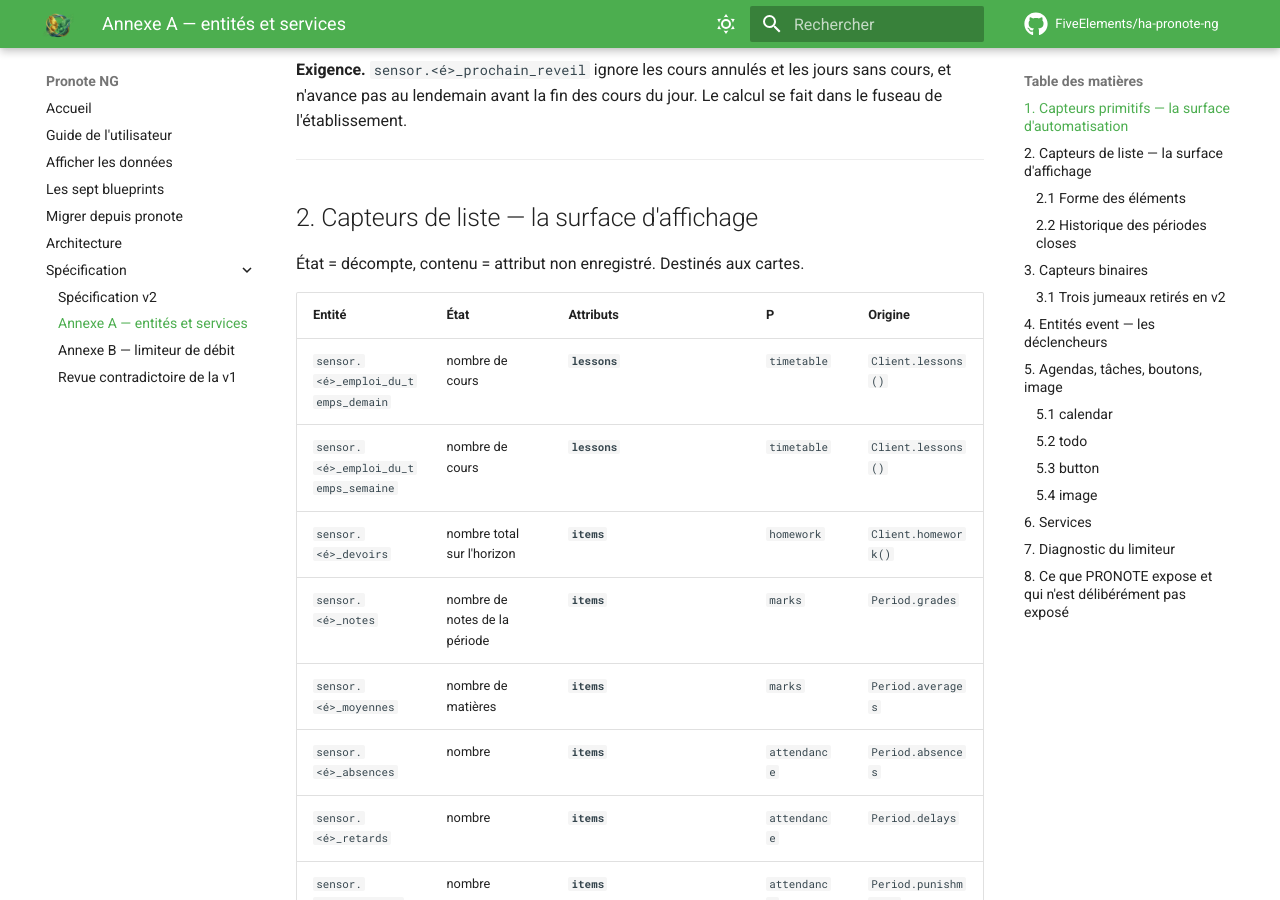
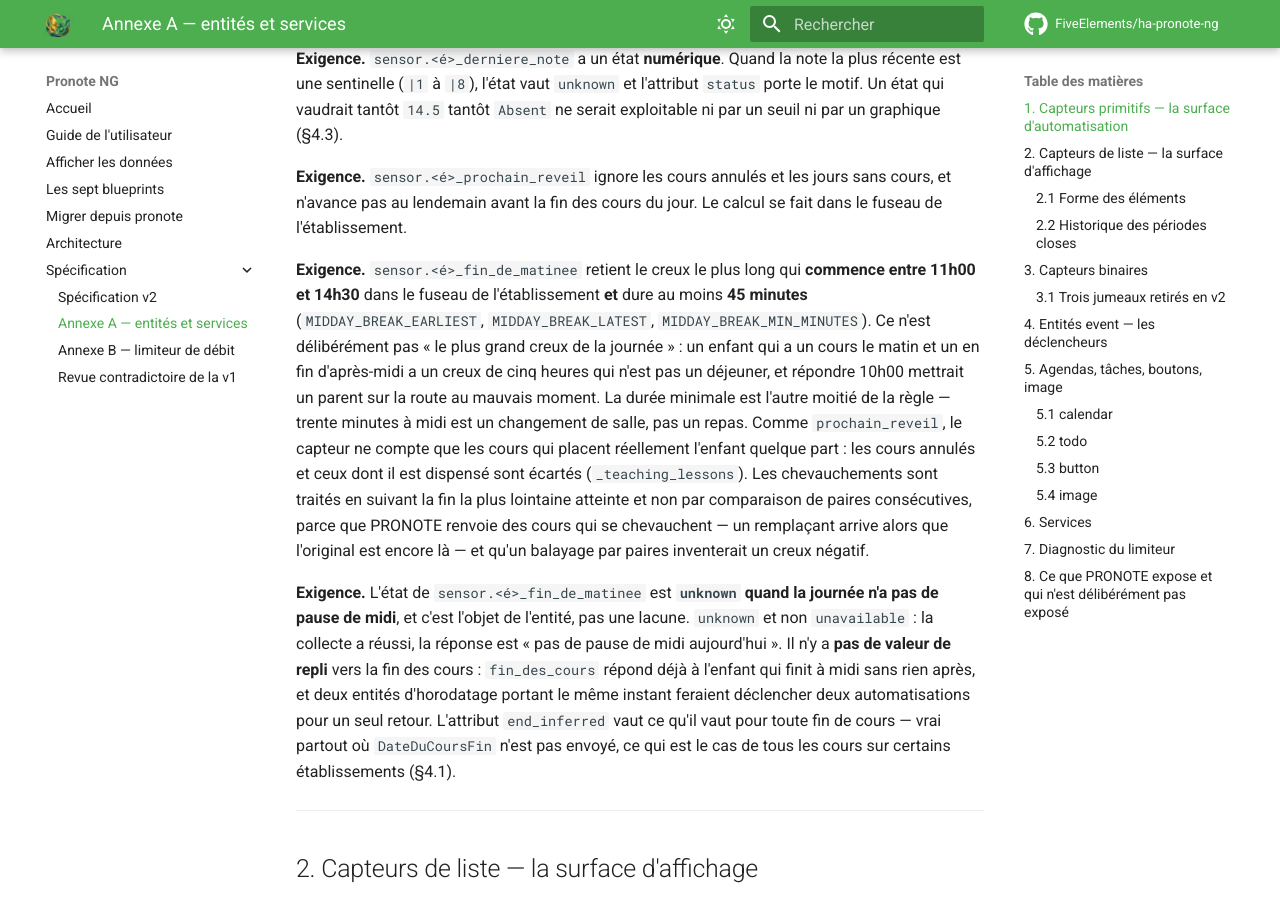
Before and after one commit to FiveElements/ha-pronote-ng, an MkDocs documentation site: the page built from docs/annexe-a-entites.md, in a window 1280 px wide and 900 px high, scrolled down 2671 px. Built offline with MkDocs 1.6.1 and Material for MkDocs 9.7.7, drawn with Linux system fonts in a browser that asks for light colours; comment, search, counter and statistics services are not loaded; some of the changed text lies outside the part shown.

Commit message:
docs(annexe-a): cataloguer fin_de_matinee, et la règle qui se devine mal
`sensor.<é>_fin_de_matinee` arrive avec 80bf1c3 et rien n'obligeait le
catalogue à le suivre : `test_doc_contract.py` n'épingle que
`LESSON_EVENT_TYPES`, donc la barrière serait restée verte sur une annexe
incomplète.

Deux exigences plutôt qu'une ligne de tableau, parce que les deux se devinent
mal :

- **la fenêtre et la durée ensemble.** Le creux doit commencer entre 11h00 et
  14h30 *et* durer 45 minutes. Ni l'une ni l'autre ne suffit — « le plus grand
  creux de la journée » donnerait 10h00 à un enfant qui a cours le matin puis
  en fin d'après-midi, et trente minutes à midi est un changement de salle.
  J'ai ajouté ce que le message d'annonce ne disait pas et que la source dit :
  les cours annulés et les dispenses sont écartés comme pour le réveil, et les
  chevauchements sont traités en suivant la fin la plus lointaine, sans quoi
  un balayage par paires inventerait un creux négatif ;
- **`unknown` est une réponse.** Pas de valeur de repli vers `fin_des_cours` :
  deux horodatages portant le même instant déclencheraient deux automatisations
  pour un seul retour.

Co-Authored-By: Claude Opus 5 (1M context) <noreply@anthropic.com>

```diff
--- a/docs/annexe-a-entites.md
+++ b/docs/annexe-a-entites.md
@@ -26,6 +26,7 @@ scalaire, directement utilisable par un déclencheur `state` ou
 | --- | --- | --- | --- | --- | --- |
 | `sensor.<é>_prochain_cours` | horodatage du début | `timestamp` | `subject`, `teachers`, `classroom`, `end`, `canceled` | `timetable` | `Lesson.start` |
 | `sensor.<é>_fin_des_cours` | horodatage de la fin du dernier cours du jour | `timestamp` | `subject` | `timetable` | `Lesson.end` |
+| `sensor.<é>_fin_de_matinee` | horodatage de la fin du dernier cours avant la pause de midi | `timestamp` | `subject`, `end_inferred`, `resumes_at`, `break_minutes` | `timetable` | `Lesson.end` |
 | `sensor.<é>_prochain_reveil` | horodatage du réveil calculé | `timestamp` | `first_lesson`, `margin_minutes` | `timetable` | — (premier cours − `wake_margin`) |
 | `sensor.<é>_cours_du_jour` | nombre de cours | — | **`lessons`**, `first_start`, `last_end`, `canceled_count` | `timetable` | `Client.lessons()` |
 | `sensor.<é>_devoirs_a_faire` | nombre de devoirs non faits | — | **`items`**, `next_due` | `homework` | `Homework.done` |
@@ -64,6 +65,33 @@ l'attribut `status` porte le motif. Un état qui vaudrait tantôt `14.5` tantôt
 **Exigence.** `sensor.<é>_prochain_reveil` ignore les cours annulés et les jours
 sans cours, et n'avance pas au lendemain avant la fin des cours du jour. Le
 calcul se fait dans le fuseau de l'établissement.
+
+**Exigence.** `sensor.<é>_fin_de_matinee` retient le creux le plus long qui
+**commence entre 11h00 et 14h30** dans le fuseau de l'établissement **et** dure
+au moins **45 minutes** (`MIDDAY_BREAK_EARLIEST`, `MIDDAY_BREAK_LATEST`,
+`MIDDAY_BREAK_MIN_MINUTES`). Ce n'est délibérément pas « le plus grand creux de
+la journée » : un enfant qui a un cours le matin et un en fin d'après-midi a un
+creux de cinq heures qui n'est pas un déjeuner, et répondre 10h00 mettrait un
+parent sur la route au mauvais moment. La durée minimale est l'autre moitié de
+la règle — trente minutes à midi est un changement de salle, pas un repas.
+Comme `prochain_reveil`, le capteur ne compte que les cours qui placent
+réellement l'enfant quelque part : les cours annulés et ceux dont il est
+dispensé sont écartés (`_teaching_lessons`). Les chevauchements sont traités en
+suivant la fin la plus lointaine atteinte et non par comparaison de paires
+consécutives, parce que PRONOTE renvoie des cours qui se chevauchent — un
+remplaçant arrive alors que l'original est encore là — et qu'un balayage par
+paires inventerait un creux négatif.
+
+**Exigence.** L'état de `sensor.<é>_fin_de_matinee` est **`unknown` quand la
+journée n'a pas de pause de midi**, et c'est l'objet de l'entité, pas une
+lacune. `unknown` et non `unavailable` : la collecte a réussi, la réponse est
+« pas de pause de midi aujourd'hui ». Il n'y a **pas de valeur de repli** vers
+la fin des cours : `fin_des_cours` répond déjà à l'enfant qui finit à midi sans
+rien après, et deux entités d'horodatage portant le même instant feraient
+déclencher deux automatisations pour un seul retour. L'attribut `end_inferred`
+vaut ce qu'il vaut pour toute fin de cours — vrai partout où `DateDuCoursFin`
+n'est pas envoyé, ce qui est le cas de tous les cours sur certains
+établissements (§4.1).
 
 ---
 
```
